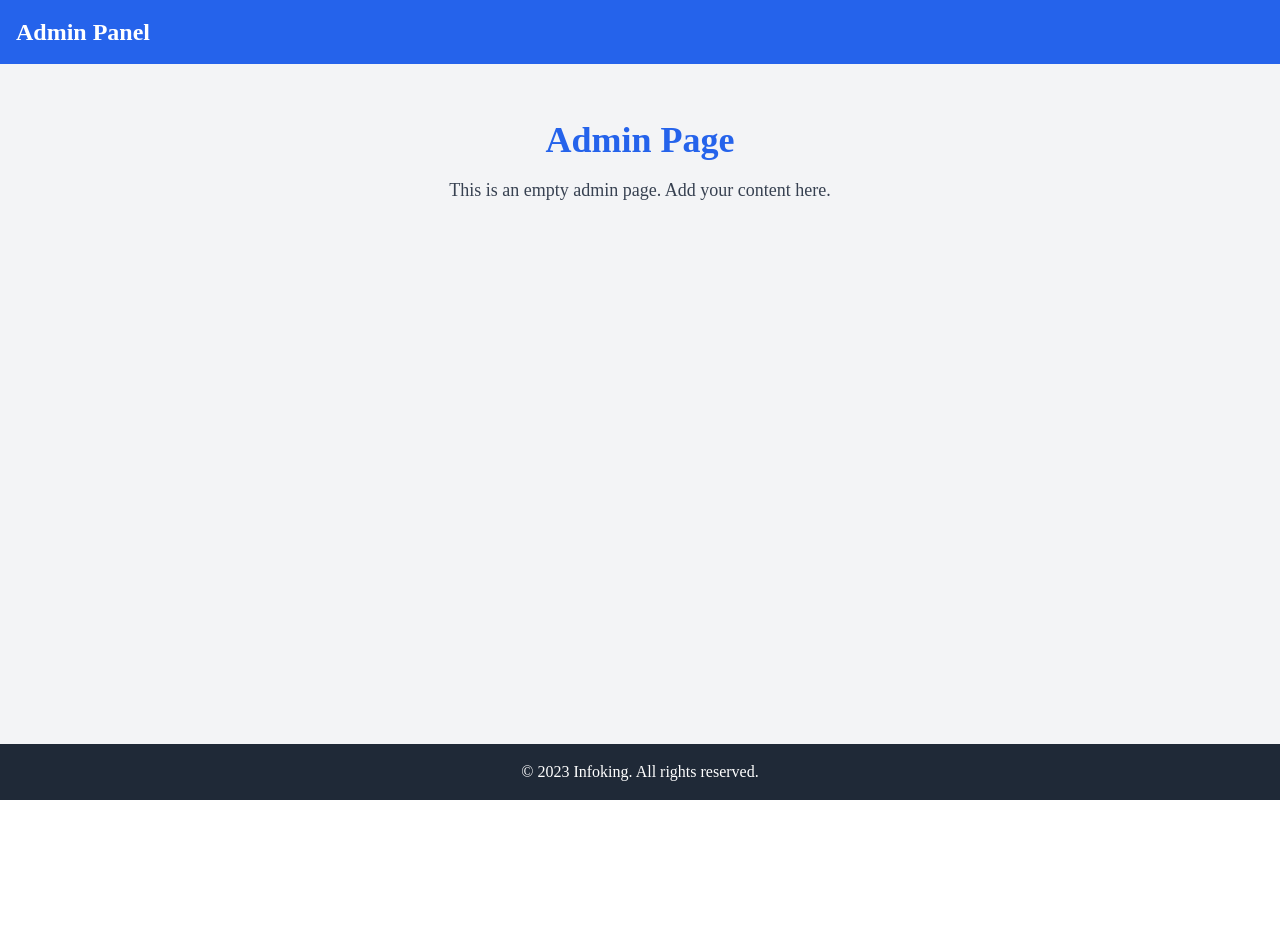
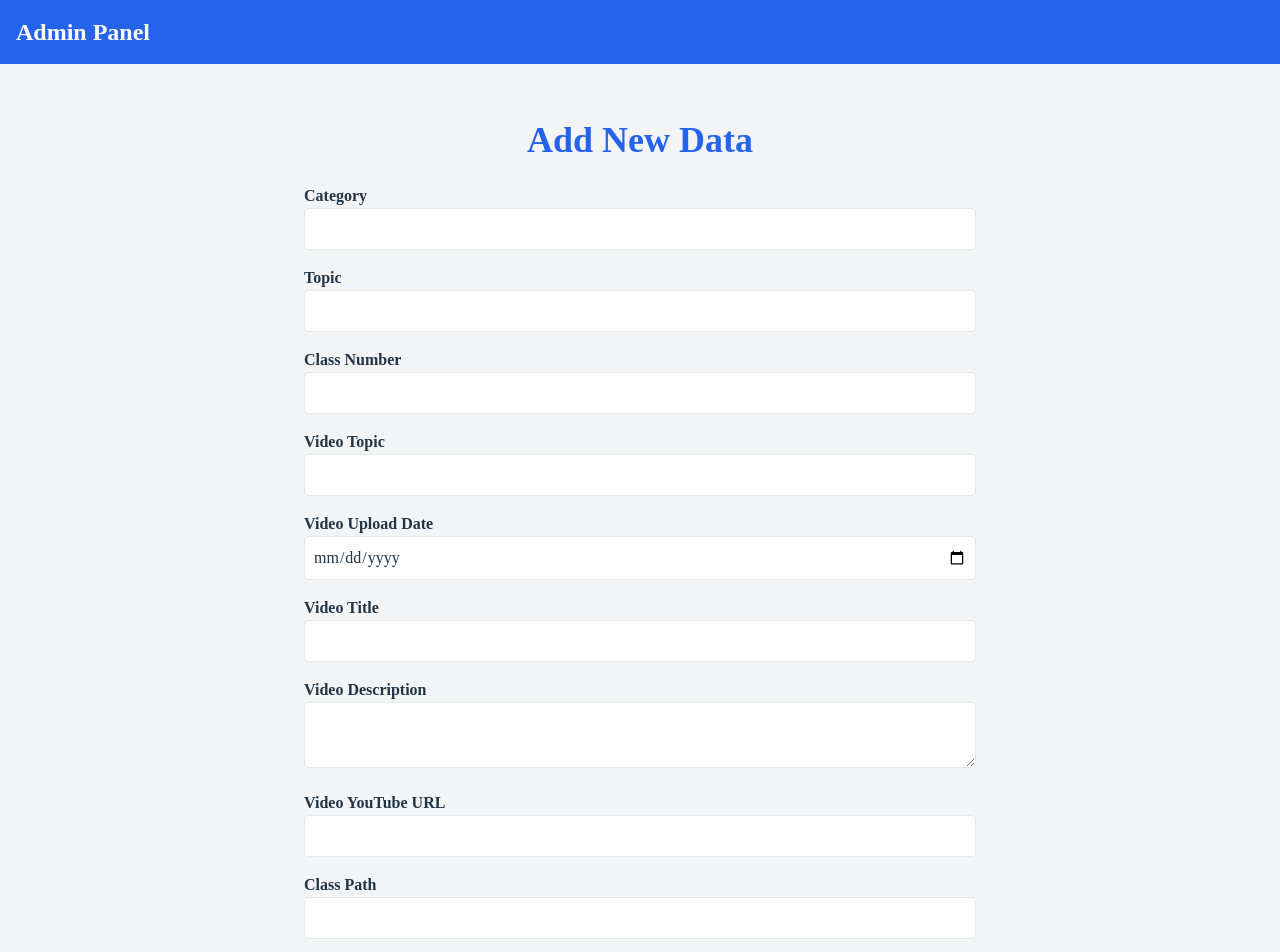
Before and after one commit to lepeter-solutions/infoking, a React (Vite) app: page /admin in a window 1280 px wide. Shown: the top 952 px of the page. Before the commit the page ends 800 px from the top, so only its background shows below. Built offline with nearby package versions, Linux system fonts and the light colour scheme; the HTML template or start-up script is replaced by a standard one.

Commit message:
create form for API (no backend for now)

```diff
--- a/src/Admin.jsx
+++ b/src/Admin.jsx
@@ -1,6 +1,56 @@
-import React from 'react';
+import React, { useState } from 'react';
 
 function Admin() {
+  const [formData, setFormData] = useState({
+    category: '',
+    topic: '',
+    classNumber: '',
+    videoTopic: '',
+    videoUploadDate: '',
+    videoTitle: '',
+    videoDescription: '',
+    videoYoutubeUrl: '',
+    classPath: '',
+  });
+
+  const handleChange = (e) => {
+    const { name, value } = e.target;
+    setFormData({ ...formData, [name]: value });
+  };
+
+  const handleSubmit = async (e) => {
+    e.preventDefault();
+    try {
+      const response = await fetch('https://retoolapi.dev/yHbocP/infoking', {
+        method: 'POST',
+        headers: {
+          'Content-Type': 'application/json',
+        },
+        body: JSON.stringify(formData),
+      });
+
+      if (response.ok) {
+        alert('Data successfully added!');
+        setFormData({
+          category: '',
+          topic: '',
+          classNumber: '',
+          videoTopic: '',
+          videoUploadDate: '',
+          videoTitle: '',
+          videoDescription: '',
+          videoYoutubeUrl: '',
+          classPath: '',
+        });
+      } else {
+        alert('Failed to add data. Please try again.');
+      }
+    } catch (error) {
+      console.error('Error:', error);
+      alert('An error occurred. Please try again.');
+    }
+  };
+
   return (
     <div className="min-h-screen flex flex-col">
       <header className="bg-blue-600 text-white p-4">
@@ -11,11 +61,114 @@ function Admin() {
 
       <main className="flex-grow container mx-auto mt-6 md:mt-10 p-4">
         <h1 className="text-3xl md:text-4xl font-bold text-center text-blue-600">
-          Admin Page
+          Add New Data
         </h1>
-        <p className="mt-4 text-base md:text-lg text-gray-700 text-center">
-          This is an empty admin page. Add your content here.
-        </p>
+        <form className="mt-6 max-w-2xl mx-auto space-y-4" onSubmit={handleSubmit}>
+          <div>
+            <label className="block font-bold">Category</label>
+            <input
+              type="text"
+              name="category"
+              value={formData.category}
+              onChange={handleChange}
+              className="w-full p-2 border rounded"
+              required
+            />
+          </div>
+          <div>
+            <label className="block font-bold">Topic</label>
+            <input
+              type="text"
+              name="topic"
+              value={formData.topic}
+              onChange={handleChange}
+              className="w-full p-2 border rounded"
+              required
+            />
+          </div>
+          <div>
+            <label className="block font-bold">Class Number</label>
+            <input
+              type="text"
+              name="classNumber"
+              value={formData.classNumber}
+              onChange={handleChange}
+              className="w-full p-2 border rounded"
+              required
+            />
+          </div>
+          <div>
+            <label className="block font-bold">Video Topic</label>
+            <input
+              type="text"
+              name="videoTopic"
+              value={formData.videoTopic}
+              onChange={handleChange}
+              className="w-full p-2 border rounded"
+              required
+            />
+          </div>
+          <div>
+            <label className="block font-bold">Video Upload Date</label>
+            <input
+              type="date"
+              name="videoUploadDate"
+              value={formData.videoUploadDate}
+              onChange={handleChange}
+              className="w-full p-2 border rounded"
+              required
+            />
+          </div>
+          <div>
+            <label className="block font-bold">Video Title</label>
+            <input
+              type="text"
+              name="videoTitle"
+              value={formData.videoTitle}
+              onChange={handleChange}
+              className="w-full p-2 border rounded"
+              required
+            />
+          </div>
+          <div>
+            <label className="block font-bold">Video Description</label>
+            <textarea
+              name="videoDescription"
+              value={formData.videoDescription}
+              onChange={handleChange}
+              className="w-full p-2 border rounded"
+              required
+            ></textarea>
+          </div>
+          <div>
+            <label className="block font-bold">Video YouTube URL</label>
+            <input
+              type="url"
+              name="videoYoutubeUrl"
+              value={formData.videoYoutubeUrl}
+              onChange={handleChange}
+              className="w-full p-2 border rounded"
+              required
+            />
+          </div>
+          <div>
+            <label className="block font-bold">Class Path</label>
+            <input
+              type="text"
+              name="classPath"
+              value={formData.classPath}
+              onChange={handleChange}
+              className="w-full p-2 border rounded"
+              required
+            />
+          </div>
+          <button
+            type="submit"
+            className="w-full bg-blue-600 text-white p-2 rounded hover:bg-blue-700"
+          >
+            Submit
+          </button>
+        </form>
       </main>
 
       <footer className="bg-gray-800 text-white text-center p-4">
```
